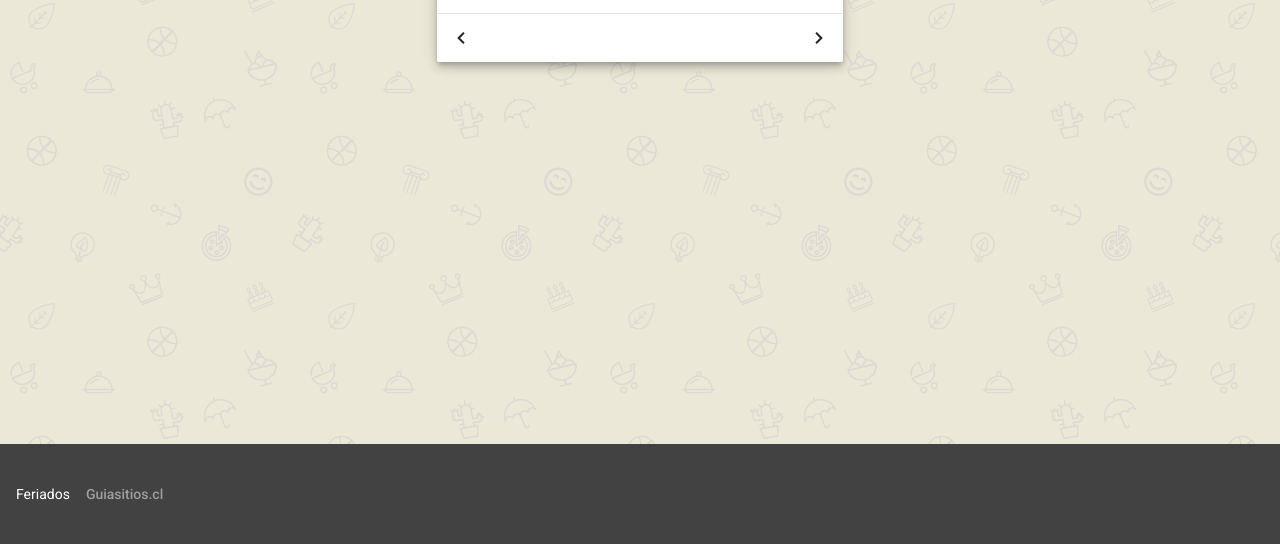
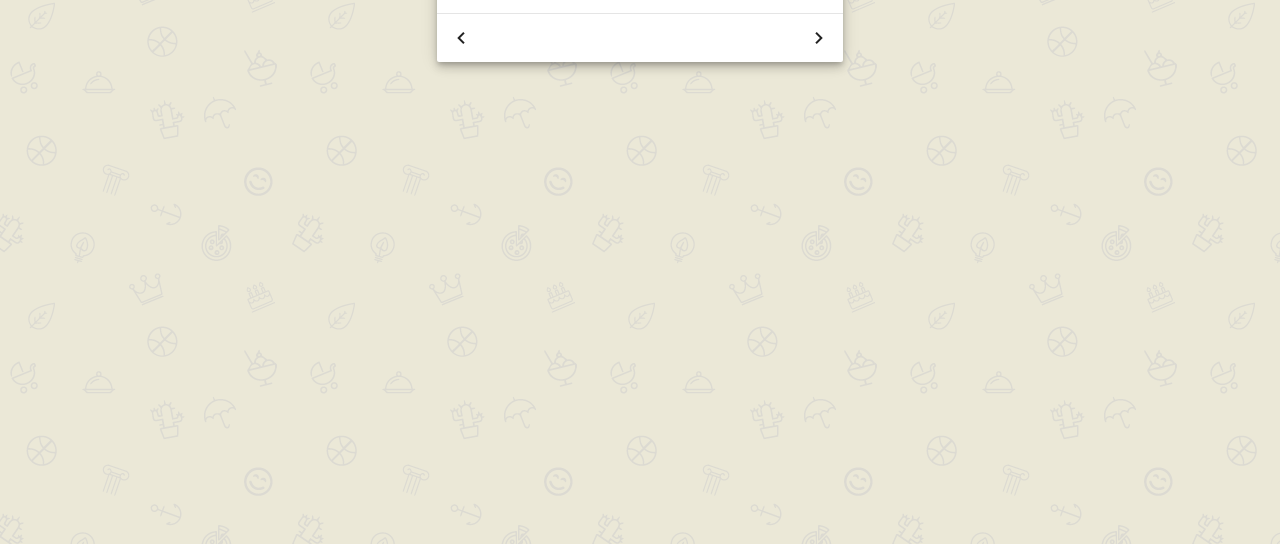
Before and after one commit to quest/feriadosapp, a plain HTML site: page index.html in a window 1280 px wide. Shown: the part 256-800 px from the top of the page. Drawn offline with nearby package versions, Linux system fonts and the light colour scheme.

Commit message:
remove footer

```diff
--- a/index.html
+++ b/index.html
@@ -53,15 +53,6 @@
 				<div class="mdl-cell mdl-cell--4-col mdl-cell--1-col-tablet"></div>
 			</div>
 		</main>
-
-		<footer class="mdl-mini-footer">
-			<div class="mdl-mini-footer__left-section">
-				<div class="mdl-logo">Feriados</div>
-				<ul class="mdl-mini-footer__link-list">
-					<li><a href="http://www.guiasitios.cl">Guiasitios.cl</a></li>
-				</ul>
-			</div>
-		</footer>
 	</div>
 
 	<script defer src="https://code.getmdl.io/1.1.3/material.min.js"></script>
```
